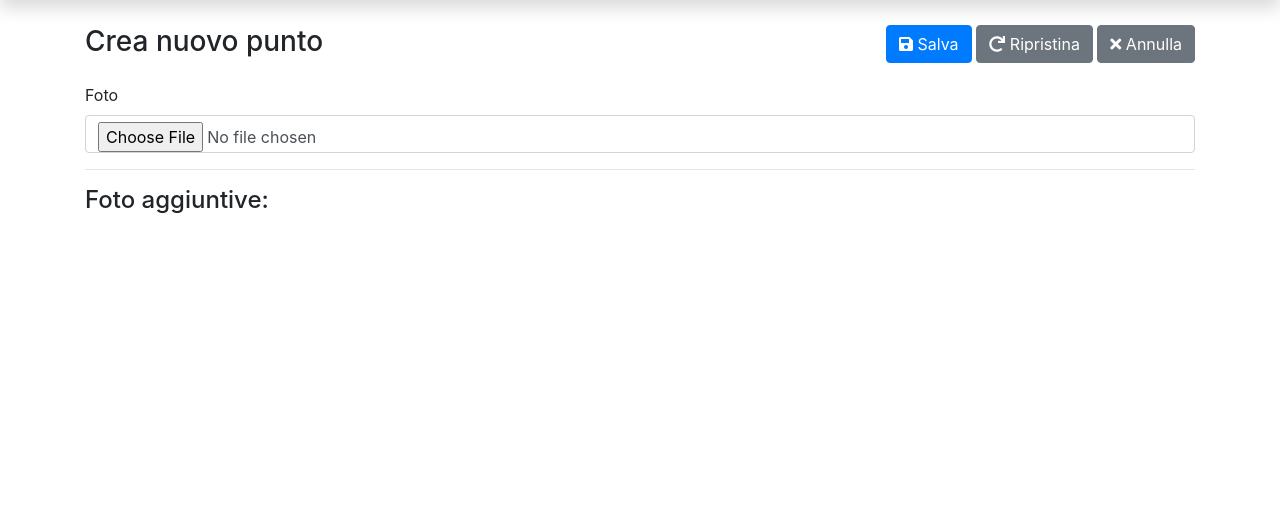
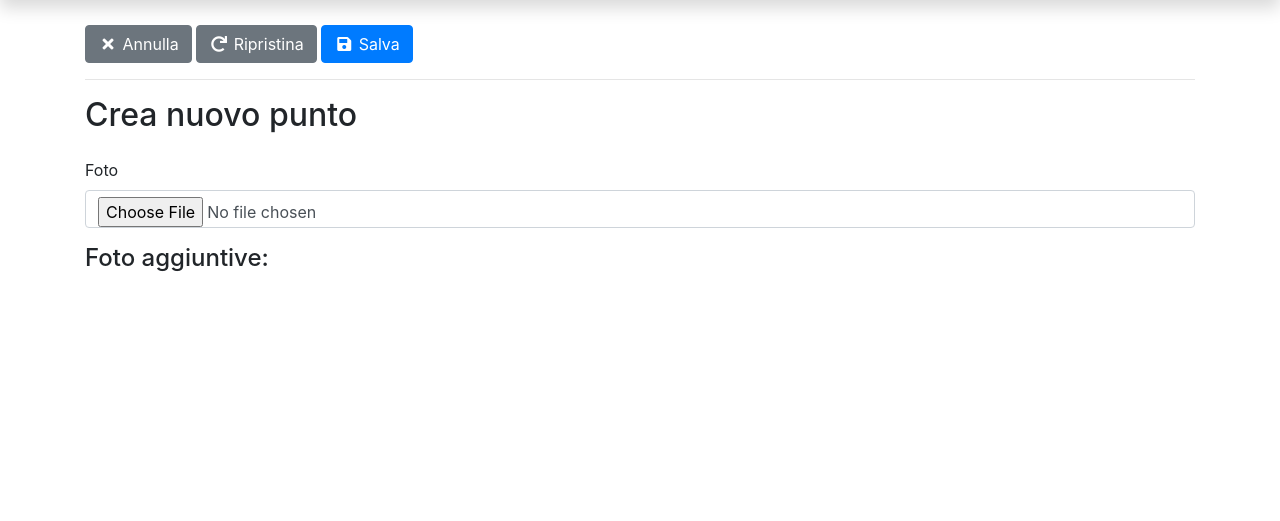
Before and after one commit to GianpaoloBranca/CAI-Punti-Interesse, a Django app: template templates/punti_interesse/new.html in a window 1280 px wide. Shown: the part 55-576 px from the top of the page. Run offline with Django 3.2, Linux system fonts and the light colour scheme; the template is opened without the code that fills it: values that come from a table or form of the project are taken from there, others are empty; some libraries are stand-ins or nearby versions.

Commit message:
Styling refinements

```diff
--- a/templates/punti_interesse/form_buttons.html
+++ b/templates/punti_interesse/form_buttons.html
@@ -1,11 +1,9 @@
-<div class="float-right">
-  <button class="btn btn-primary" type="submit"><i class="fas fa-save"></i> Salva</button>
-  <a href="" class="btn btn-secondary"><i class="fas fa-redo"></i> Ripristina</a>
-  <a
-    {% if punto %}
-      href="{% url 'show' punto.slug %}"
-    {% else %}
-      href="{% url 'home' %}"
-    {% endif %}
-    class="btn btn-secondary"><i class="fas fa-times"></i> Annulla</a>
-</div>
+<a {% if punto %} href="{% url 'show' punto.slug %}" {% else %} href="{% url 'home' %}" {% endif %} class="btn btn-secondary">
+  <i class="fas fa-times fa-fw"></i><span class="d-none d-sm-inline"> Annulla</span>
+</a>
+<a href="" class="btn btn-secondary">
+  <i class="fas fa-redo fa-fw"></i><span class="d-none d-sm-inline"> Ripristina</span>
+</a>
+<button class="btn btn-primary" type="submit">
+  <i class="fas fa-save fa-fw"></i><span class="d-none d-sm-inline"> Salva</span>
+</button>
--- a/templates/punti_interesse/home.html
+++ b/templates/punti_interesse/home.html
@@ -7,14 +7,14 @@
     <div class="col-md-12">
       <form method="GET" action=".">
         <div class="form-row justify-content-between">
-            <div class="col-xs-12 col-md-8 col-lg-6 mb-1 mb-md-2">
+          <div class="col-xs-12 col-md-8 col-lg-6 mb-1 mb-md-3">
             <div class="input-group">
               <input class="form-control rounded" name="nome" type="search" placeholder="Cerca punto di interesse" {% if query %} value="{{ query }}" {% endif %}>
               <button class="btn btn-primary ml-1 ml-md-2" type="submit"><i class="fas fa-search fa-fw"></i><span class="d-none d-sm-inline"> Cerca</span></button>
               <a href="{% url 'home' %}" class="btn btn-secondary text-light ml-1 ml-md-2"><i class="fas fa-redo fa-fw"></i><span class="d-none d-sm-inline"> Ripristina</span></a>
             </div>
           </div>
-            <div class="col-md-2 col-xs-12 mb-1 mb-md-2">
+          <div class="col-md-2 col-xs-12 mb-1 mb-md-3">
             {% if user|is_rilevatore %}
             <a class="btn btn-primary btn-block" href="{% url 'new' %}"><i class="fas fa-plus"></i> Nuovo</a>
             {% endif %}
--- a/templates/punti_interesse/new.html
+++ b/templates/punti_interesse/new.html
@@ -9,16 +9,14 @@
   <form id="id_form" method="POST" enctype="multipart/form-data" action="{% url 'new' %}"
     onsubmit="return confirm('Salvare il Punto di Interesse?');"
     ajax_subcat_url="{% url 'ajax_load_subcategories' %}">
-  <div class="pb-4">
-    <span class="h3">Crea nuovo punto</span>
     {% form_buttons %}
-  </div>
-  {% bootstrap_form form layout='horizontal' size='small' %}
-  <hr>
-  <h4> Foto aggiuntive: </h4>
-  {{ fotoformset.management_form }}
-  {% bootstrap_formset fotoformset layout='horizontal' size='small' %}
-  {% csrf_token %}
+    <hr>
+    <h2 class="pb-3">Crea nuovo punto</h2>
+    {% bootstrap_form form layout='horizontal' size='small' %}
+    <h4 class="pb-2"> Foto aggiuntive: </h4>
+    {{ fotoformset.management_form }}
+    {% bootstrap_formset fotoformset layout='horizontal' size='small' %}
+    {% csrf_token %}
   </form>
 </div>
 {% else %}
```
Also changed, not shown: templates/punti_interesse/edit.html (+3 -5 lines), templates/punti_interesse/show.html (+5 -7 lines), templates/punti_interesse/validate.html (+4 -5 lines). Lines whose indentation alone changed are shown as unchanged.
